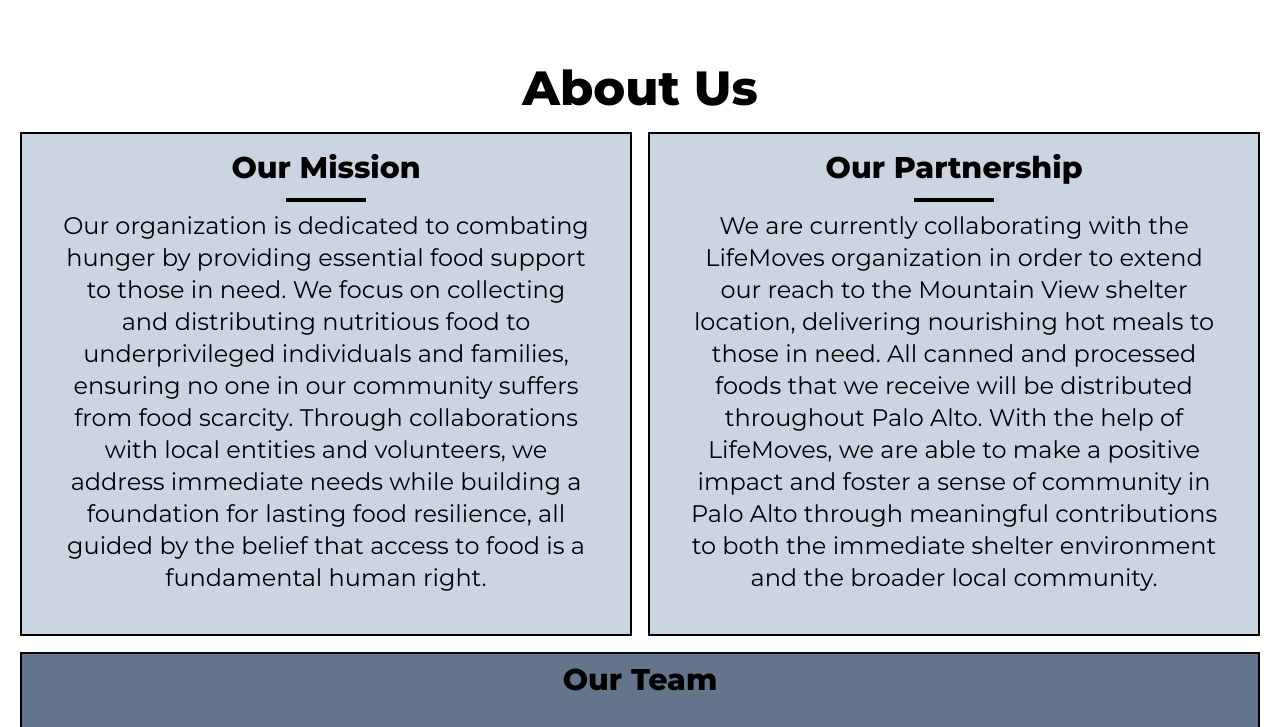
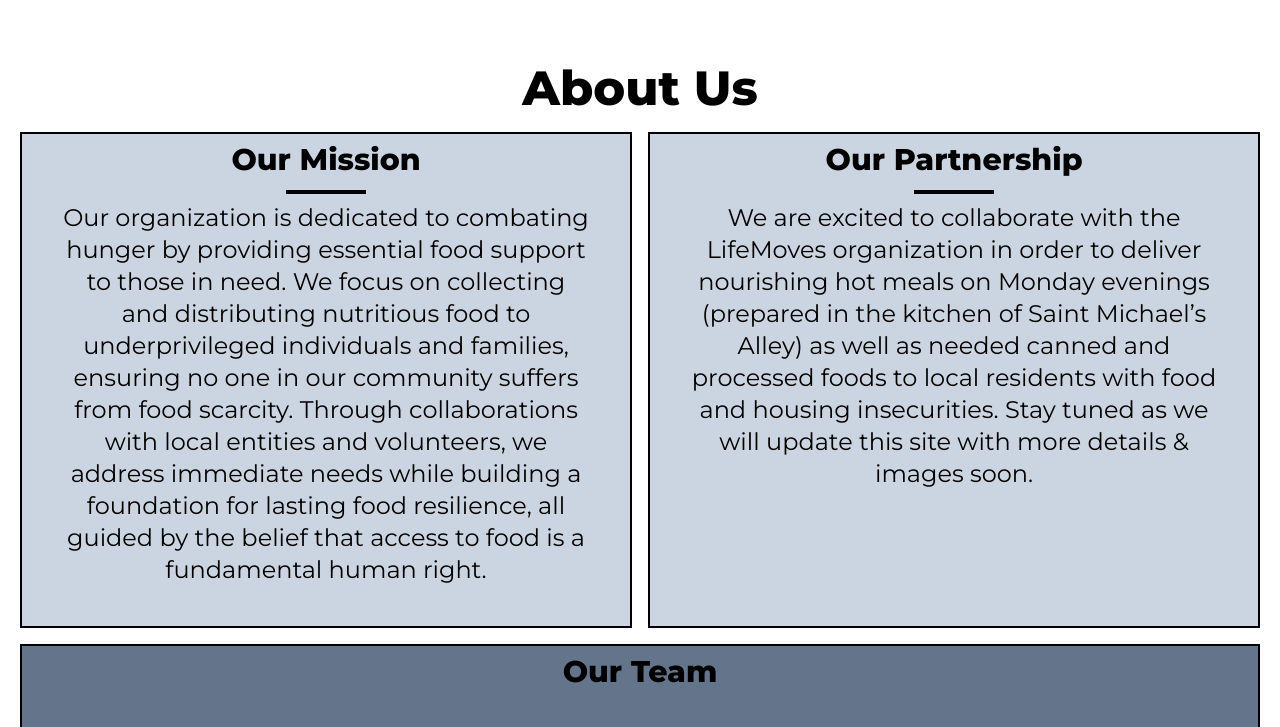
Before and after one commit to zachgalbs/PaloAltoPantry, a website: page index.html in a window 1280 px wide. Shown: the part 800-1527 px from the top of the page. Drawn offline with nearby package versions, Linux system fonts and the light colour scheme.

Commit message:
final changes

```diff
--- a/index.html
+++ b/index.html
@@ -47,11 +47,11 @@
                 <div class="flex justify-center">
                     <h1 class="text-5xl mt-16 font-extrabold">About Us</h1>
                 </div>
-                <div class="grid lg:grid-cols-2 md:grid-cols-2 grid-rows-6 lg:grid-rows-2 md:grid-rows-2 gap-3 lg:gap-4 md:gap-4 m-2 lg:m-5 md:m-5 mt-10" id="aboutUsContainer">
 
 
+                <div class="grid lg:grid-cols-2 md:grid-cols-2 grid-rows-6 lg:grid-rows-2 md:grid-rows-2 gap-3 lg:gap-4 md:gap-4 m-2 lg:m-5 md:m-5 mt-10" id="aboutUsContainer">
                     <div class="text-center border-black border-2 bg-slate-300 w-auto" id="ourMissionDiv">
-                        <h1 class="text-xl lg:text-3xl md:text-3xl font-semibold mt-4">Our Mission</h1>
+                        <h1 class="text-xl lg:text-3xl md:text-3xl font-semibold mt-2">Our Mission</h1>
                         <!-- This is the line separator -->
                         <div class="flex justify-center">
                             <div class="w-20 h-1 bg-black mt-3 mb-2 lg:mb-0"></div>
@@ -61,19 +61,17 @@
                         <!-- Text for small screens -->
                         <p class="block lg:hidden font-light text-lg md:text-2xl md:ml-4 md:mr-4">Our mission is to alleviate hunger by providing essential food aid to underprivileged communities, ensuring no one faces the hardship of food scarcity. Through partnerships and a commitment to sustainable solutions, we uphold the belief that access to food is a fundamental human right.</p>
                     </div>
-
-                    <div class="text-center border-black border-2 bg-slate-300 w-auto" id="ourMissionDiv">
-                        <h1 class="text-xl lg:text-3xl md:text-3xl font-semibold mt-4">Our Partnership</h1>
+                    <div class="text-center border-black border-2 bg-slate-300" id="ourProgressDiv">
+                        <h1 class="text-xl lg:text-3xl md:text-3xl font-semibold mt-2">Our Partnership</h1>
                         <!-- This is the line separator -->
                         <div class="flex justify-center">
                             <div class="w-20 h-1 bg-black mt-3 mb-2 lg:mb-0"></div>
                         </div>
                         <!-- Text for large screens -->
-                        <p class="hidden lg:block md:hidden font-light lg:text-2xl md:text-xl p-10 pt-2">We are currently collaborating with the LifeMoves organization in order to extend our reach to the Mountain View shelter location, delivering nourishing hot meals to those in need. All canned and processed foods that we receive will be distributed throughout Palo Alto. With the help of LifeMoves, we are able to make a positive impact and foster a sense of community in Palo Alto through meaningful contributions to both the immediate shelter environment and the broader local community.</p>
+                        <p class="hidden lg:block md:hidden font-light lg:text-2xl p-10 pt-2">We are excited to collaborate with the LifeMoves organization in order to deliver nourishing hot meals on Monday evenings (prepared in the kitchen of Saint Michael’s Alley) as well as needed canned and processed foods to local residents with food and housing insecurities. Stay tuned as we  will update this site with more details & images soon.</p>
                         <!-- Text for small screens -->
-                        <p class="block lg:hidden font-light text-lg md:text-2xl md:ml-4 md:mr-4">We are currently collaborating with the LifeMoves organization in order to extend our reach to the Mountain View shelter location, delivering nourishing hot meals to those in need. All canned and processed foods that we receive will be distributed throughout Palo Alto. With the help of LifeMoves, we are able to make a positive impact and foster a sense of community in Palo Alto through meaningful contributions to both the immediate shelter environment and the broader local community.</p>
+                        <p class="block lg:hidden font-light text-lg md:text-2xl md:ml-4 md:mr-4">With the help of the LifeMoves organization, we are extending our reach to a Mountain View shelter, delivering hot meals to those in need. All canned and processed foods that we receive will be distributed throughout Palo Alto</p>
                     </div>
-
 
 
 
```
Also changed, not shown: dist/output.css.
